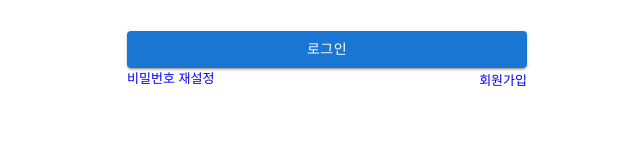
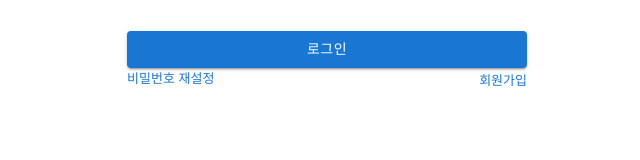
Before and after one commit to kasterra/16_ActionForGreen, a React (Create React App) app: page / in a window 1280 px wide. Shown: the part 507-667 px from the top of the page, without its empty margins (313-953 px from the left). Built offline with nearby package versions, Linux system fonts and the light colour scheme.

Commit message:
link connect

```diff
--- a/src/components/screen/login.jsx
+++ b/src/components/screen/login.jsx
@@ -112,7 +112,7 @@ margin-top: -17px;
 `
 const StyledLink = styled(Link)`
     text-decoration: none;
-
+    color: #1976D2;
     &:focus, &:hover, &:visited, &:link, &:active {
         text-decoration: none;
     }
--- a/src/components/screen/signup.jsx
+++ b/src/components/screen/signup.jsx
@@ -5,6 +5,7 @@ import styled from 'styled-components';
 //import LockIcon from '@mui/icons-material/Lock';
 import LCIcon from 'assets/icon.svg';
 import signupAPI from 'components/AxiosAPI/signupAPI';
+import { Link } from 'react-router-dom';
 //import {useState} from 'react';
 
 //import signupAPI from 'components/AxiosAPI/signupAPI';
@@ -50,7 +51,7 @@ const signup = () => {
 
             </Maindiv>
 
-            <Ldiv>이미 계정이 있으신가요? 로그인하러 가기</Ldiv>
+            <Ldiv><StyledLink to="./login">이미 계정이 있으신가요? 로그인하러 가기</StyledLink></Ldiv>
             <Copyright>Copyright @ GDSC Hackathon Team</Copyright>
         </React.Fragment>
     );
@@ -113,6 +114,13 @@ justify-content: center;
 font-size:small;
 color: rgba(0,0,0,0.54);
 `
+const StyledLink = styled(Link)`
+    text-decoration: none;
+    color: #1976D2;
+    &:focus, &:hover, &:visited, &:link, &:active {
+        text-decoration: none;
+    }
+`;
 
 
 export default signup;
```
